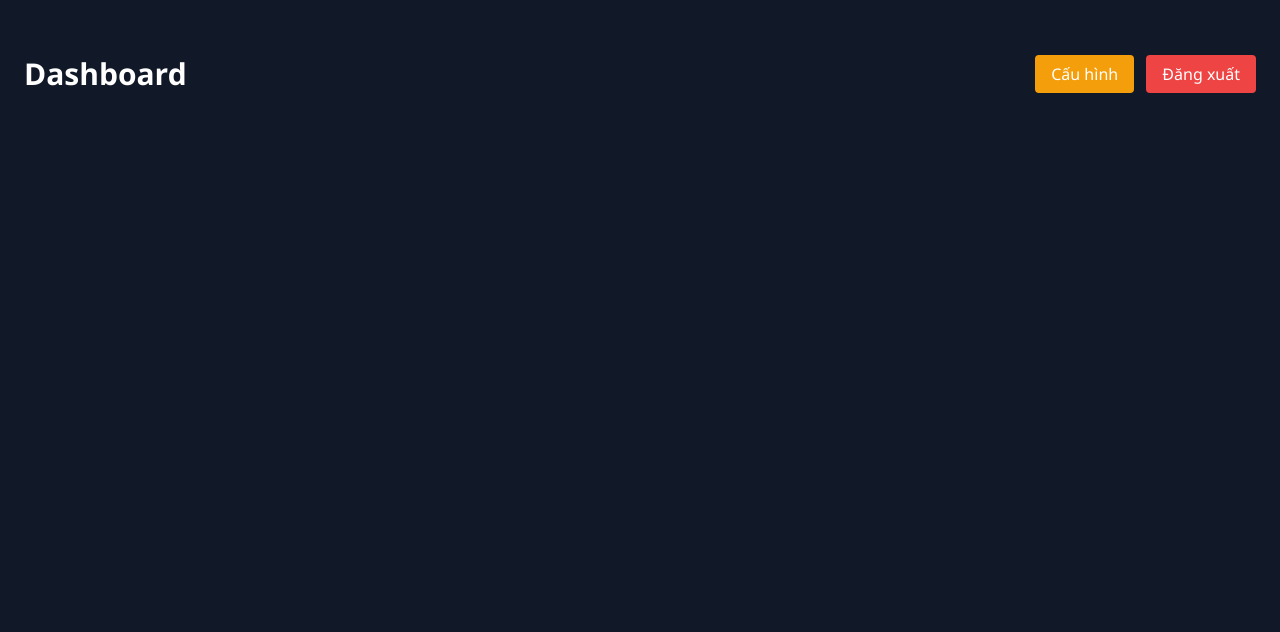
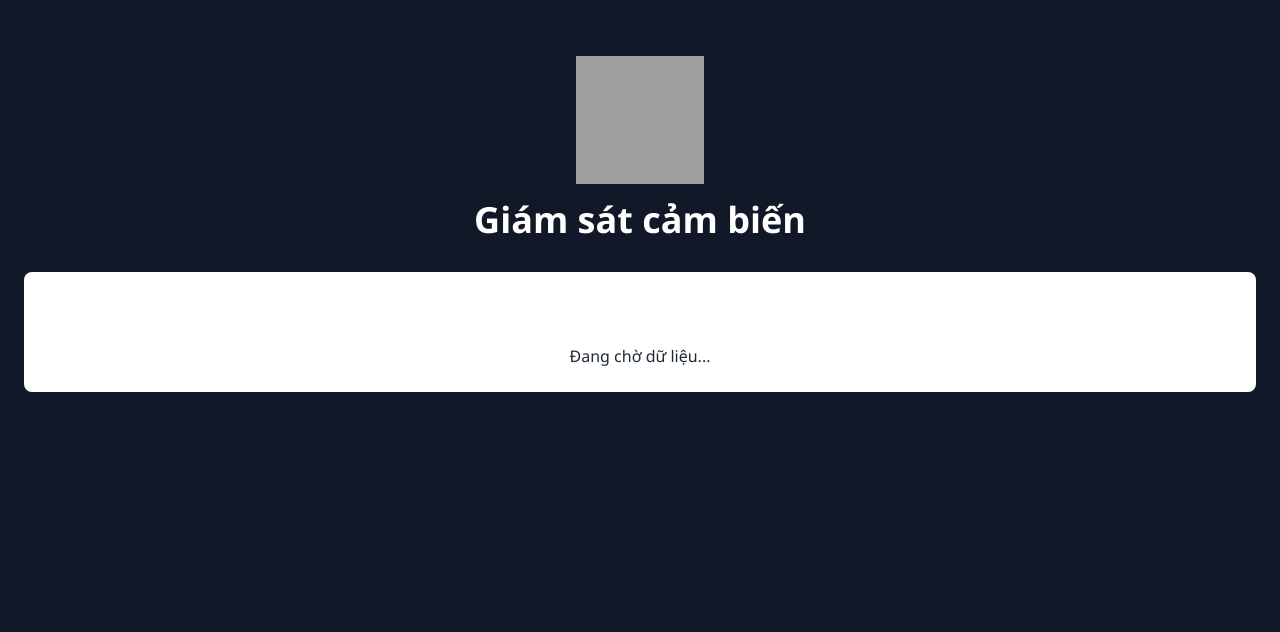
Before and after one commit to huy-893344/fire-alarm-flask, a Flask app: page /dashboard in a window 1280 px wide. Shown: the part 60-692 px from the top of the page. Run offline with Flask 3, Linux system fonts and the light colour scheme; the visitor is signed in with stand-in values (Sample User, id 1); some libraries are stand-ins or nearby versions; grey boxes are pictures that could not be loaded.

Commit message:
Update dashboard.html

```diff
--- a/templates/dashboard.html
+++ b/templates/dashboard.html
@@ -1,54 +1,73 @@
 {% extends "base.html" %}
-{% block title %}Dashboard | Tủ trung tâm báo cháy{% endblock %}
+{% block title %}Dashboard | Fire Alarm{% endblock %}
 
 {% block body %}
 <div class="container mx-auto py-8">
-  <div class="flex justify-between items-center mb-6">
-    <h1 class="text-3xl font-bold">Dashboard</h1>
-    <div>
-      <a href="{{ url_for('setting') }}" class="px-4 py-2 bg-yellow-500 text-white rounded hover:bg-yellow-600">Cấu hình</a>
-      <a href="{{ url_for('logout') }}" class="px-4 py-2 bg-red-500 text-white rounded hover:bg-red-600 ml-2">Đăng xuất</a>
-    </div>
+  <!-- Icon and Title -->
+  <div class="flex flex-col items-center mb-8">
+    <img src="{{ url_for('static', filename='img/fire_sensor.png') }}" alt="Sensor Icon" class="w-32 h-32 mb-4" />
+    <h1 class="text-4xl font-bold text-white">Giám sát cảm biến</h1>
   </div>
 
-  <div id="nodes" class="grid grid-cols-1 sm:grid-cols-2 lg:grid-cols-3 gap-6"></div>
+  <!-- Sensor Table -->
+  <div class="overflow-x-auto">
+    <table class="min-w-full bg-white rounded-lg overflow-hidden">
+      <thead class="bg-orange-600 text-white">
+        <tr>
+          <th class="px-4 py-3">Địa chỉ thiết bị</th>
+          <th class="px-4 py-3">Nhiệt độ (°C)</th>
+          <th class="px-4 py-3">Độ ẩm (%)</th>
+          <th class="px-4 py-3">Nồng độ gas</th>
+          <th class="px-4 py-3">Dấu báo lửa</th>
+        </tr>
+      </thead>
+      <tbody id="sensor-data" class="text-gray-800">
+        <tr>
+          <td colspan="5" class="text-center py-6">Đang chờ dữ liệu...</td>
+        </tr>
+      </tbody>
+    </table>
+  </div>
 </div>
+{% endblock %}
 
+{% block scripts %}
 <!-- Firebase SDK -->
 <script src="https://www.gstatic.com/firebasejs/9.6.1/firebase-app-compat.js"></script>
 <script src="https://www.gstatic.com/firebasejs/9.6.1/firebase-database-compat.js"></script>
 <script>
-  // TODO: Thay đổi firebaseConfig bằng cấu hình dự án của bạn
   const firebaseConfig = {
-    apiKey: "AIzaSyA3mHhx4atZVfMe-cxgU3hbqHl3ieHuD4U",
-    authDomain: "tutrungtambaochay.firebaseapp.com",
-    databaseURL: "https://tutrungtambaochay-default-rtdb.firebaseio.com",
-    projectId: "tutrungtambaochay",
-    storageBucket: "tutrungtambaochay.firebasestorage.app",
-    messagingSenderId: "553147068654",
-    appId: "1:553147068654:web:8274efbef19bacf47883ff",
+    apiKey: "YOUR_API_KEY",
+    authDomain: "YOUR_AUTH_DOMAIN",
+    databaseURL: "https://firedetection-23fe9-default-rtdb.asia-southeast1.firebasedatabase.app",
+    projectId: "YOUR_PROJECT_ID",
+    storageBucket: "YOUR_STORAGE_BUCKET",
+    messagingSenderId: "YOUR_MESSAGING_SENDER_ID",
+    appId: "YOUR_APP_ID"
   };
   firebase.initializeApp(firebaseConfig);
 
   const dbRef = firebase.database().ref('DataSensorRealTime');
   dbRef.on('value', snapshot => {
     const data = snapshot.val() || {};
-    const container = document.getElementById('nodes');
-    container.innerHTML = '';
+    const tbody = document.getElementById('sensor-data');
+    tbody.innerHTML = '';
+
     Object.entries(data).forEach(([sid, item]) => {
-      const card = document.createElement('div');
-      card.className = 'bg-white p-4 rounded shadow';
-      card.innerHTML = `
-        <h2 class="text-xl font-semibold mb-2">Node ${sid}</h2>
-        <p><strong>Địa chỉ:</strong> ${item.send_address}</p>
-        <p><strong>Nhiệt độ:</strong> ${item.temperature}&deg;C</p>
-        <p><strong>Độ ẩm:</strong> ${item.humidity}%</p>
-        <p><strong>MQ2:</strong> ${item.mq2} ppm</p>
-        <p><strong>Báo cháy:</strong> ${item.fire ? '<span class="text-red-600">Có</span>' : 'Không'}</p>
-        <p class="text-xs text-gray-500 mt-2">Cập nhật: ${new Date(item.timestamp).toLocaleString()}</p>
+      const tr = document.createElement('tr');
+      tr.innerHTML = `
+        <td class="border px-4 py-2">${item.send_address || sid}</td>
+        <td class="border px-4 py-2">${item.temperature ?? '—'}</td>
+        <td class="border px-4 py-2">${item.humidity ?? '—'}</td>
+        <td class="border px-4 py-2">${item.mq2 ?? '—'}</td>
+        <td class="border px-4 py-2">${item.fire ? '<span class="text-red-600">Có</span>' : 'Không'}</td>
       `;
-      container.appendChild(card);
+      tbody.appendChild(tr);
     });
+
+    if (!Object.keys(data).length) {
+      tbody.innerHTML = '<tr><td colspan="5" class="text-center py-6">Chưa có dữ liệu</td></tr>';
+    }
   });
 </script>
 {% endblock %}
```
